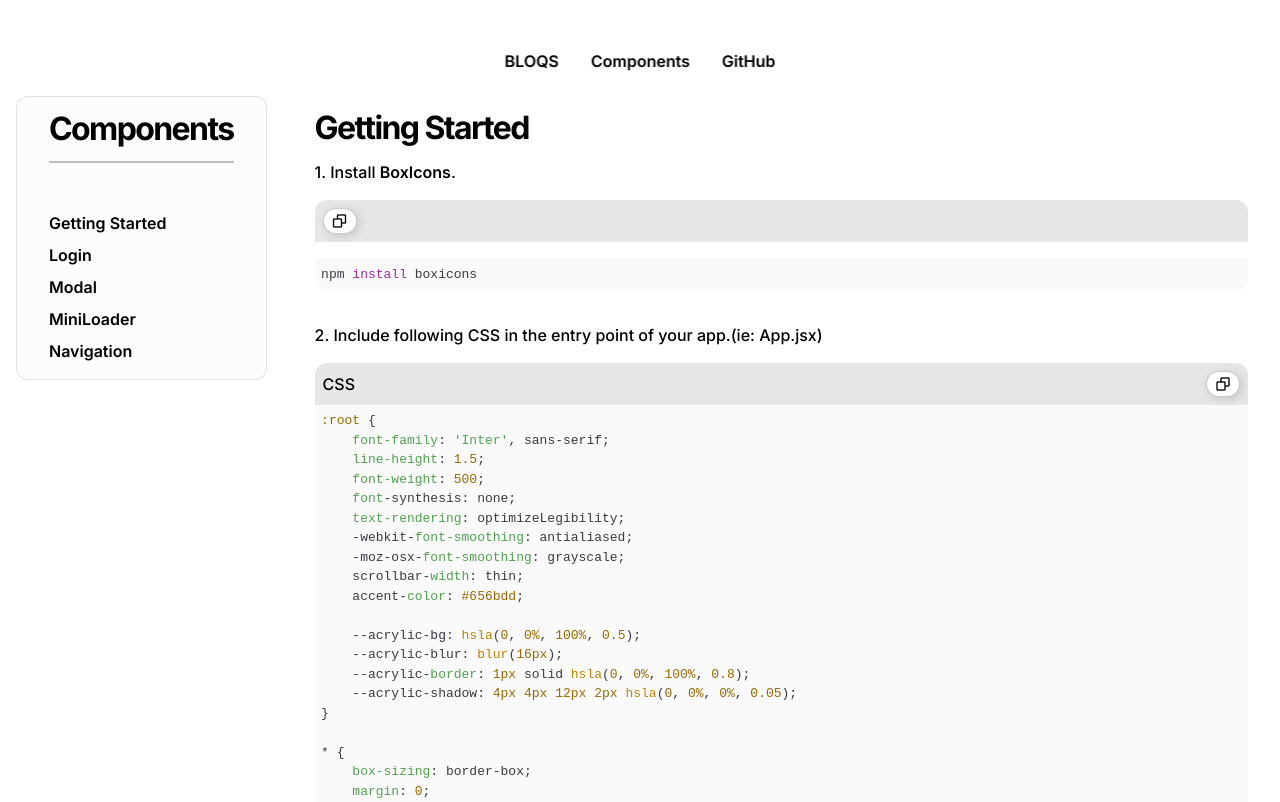
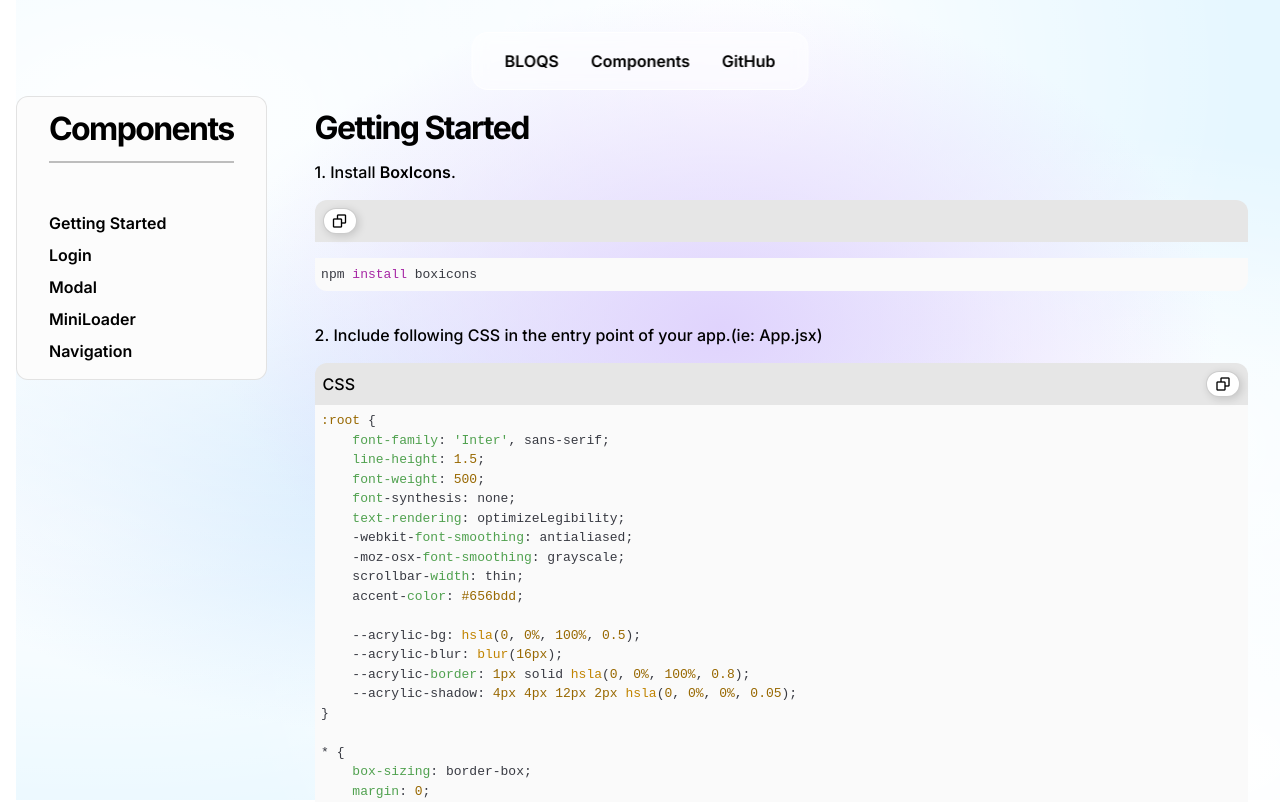
Before and after one commit to samadhi1311/bloqs, a React (Vite) app: page /bloqs/components in a window 1280 px wide. Shown: the top 802 px of the page. Built offline with nearby package versions, Linux system fonts and the light colour scheme.

Commit message:
Added gradient background

```diff
--- a/src/Layout.jsx
+++ b/src/Layout.jsx
@@ -13,6 +13,7 @@ function Layout() {
 			</header>
 
 			<main>
+				<div className='subtle-gradient-background'></div>
 				<Outlet />
 			</main>
 		</>
--- a/src/main.css
+++ b/src/main.css
@@ -201,7 +201,7 @@ main {
 	--gradient-color-2: #a6deff;
 	--gradient-color-3: #ffffff;
 	--gradient-color-4: #d5d8fc;
-	z-index: -999;
+	z-index: -1;
 	overflow: hidden;
 	inset: 0;
 }
@@ -218,3 +218,21 @@ h2 a {
 	color: inherit;
 	font-weight: 700;
 }
+
+.subtle-gradient-background {
+	background-color: hsl(199, 100%, 95%);
+	background-image: radial-gradient(at 55% 41%, hsl(258, 91%, 91%) 0px, transparent 50%), radial-gradient(at 10% 15%, hsla(2, 0%, 100%, 1) 0px, transparent 50%),
+		radial-gradient(at 95% 95%, hsla(0, 0%, 100%, 1) 0px, transparent 50%), radial-gradient(at 56% 9%, hsla(0, 0%, 100%, 1) 0px, transparent 50%),
+		radial-gradient(at 34% 54%, hsl(208, 93%, 89%) 0px, transparent 50%), radial-gradient(at 6% 66%, hsla(0, 0%, 100%, 1) 0px, transparent 50%),
+		radial-gradient(at 80% 56%, hsla(0, 0%, 100%, 1) 0px, transparent 50%), radial-gradient(at 59% 79%, hsla(0, 0%, 100%, 1) 0px, transparent 50%);
+	background-repeat: repeat;
+	background-size: contain;
+	width: 100%;
+	height: 100%;
+	z-index: -2;
+	position: fixed;
+	padding: 0;
+	margin: 0;
+	top: 0;
+	overflow: hidden;
+}
```
